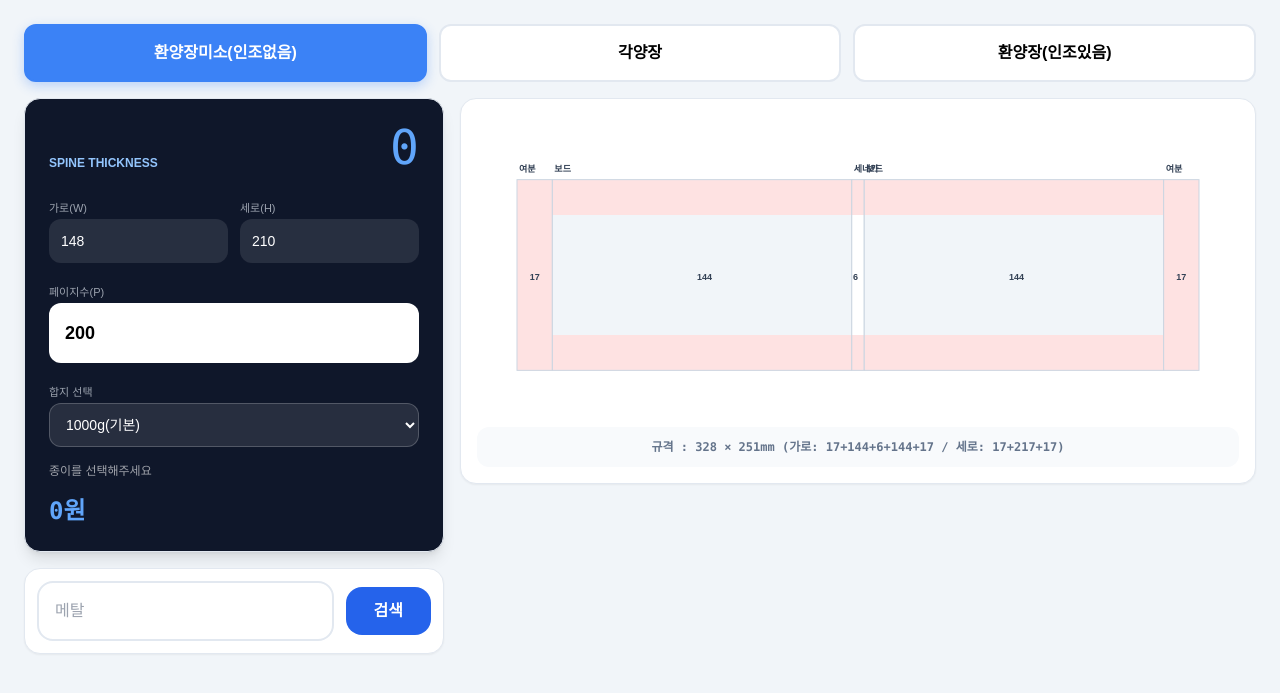
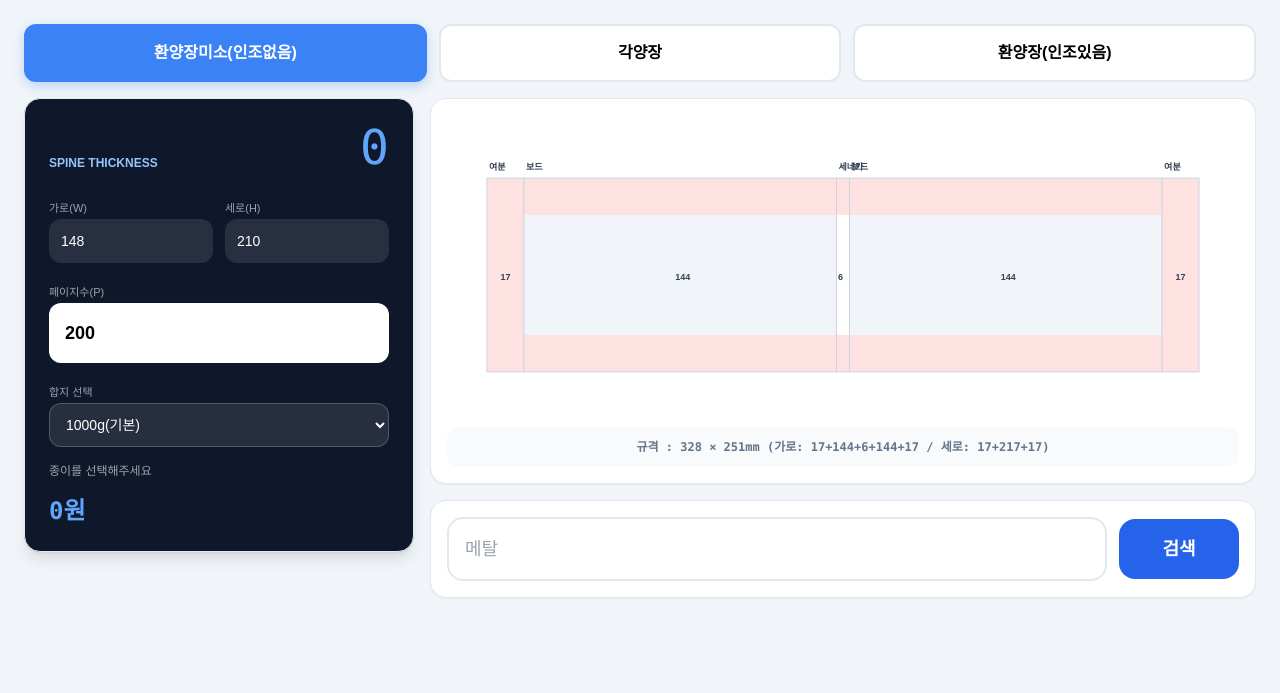
Before and after one commit to goodnotes2/paper, a Flask app: page / in a window 1280 px wide. Shown: the top 693 px of the page. Run offline with Flask 3, Linux system fonts and the light colour scheme; the visitor is signed in with stand-in values (Sample User, id 1); some libraries are stand-ins or nearby versions; some web fonts are replaced.

Commit message:
레이아웃 수정

```diff
--- a/templates/index.html
+++ b/templates/index.html
@@ -42,7 +42,7 @@
             </div>
         </div>
 
-        <div class="grid grid-cols-1 xl:grid-cols-[420px_minmax(0,1fr)] gap-4 items-start">
+        <div class="grid grid-cols-1 xl:grid-cols-[390px_minmax(0,1fr)] gap-4 items-start">
 
             <!-- 왼쪽 영역 -->
             <div class="space-y-4">
@@ -87,13 +87,6 @@
                     </div>
                 </div>
 
-                <div class="glass-card p-3 shadow-sm">
-                    <form method="POST" class="flex items-center gap-3">
-                        <input type="text" name="keyword" value="{{ keyword }}" placeholder="메탈" class="flex-1 p-4 rounded-2xl outline-none border-2 border-slate-200 focus:border-blue-500">
-                        <button type="submit" class="bg-blue-600 text-white px-7 py-3 rounded-2xl font-bold shrink-0">검색</button>
-                    </form>
-                </div>
-
                 <div id="favorites_bar" class="flex flex-col gap-2"></div>
             </div>
 
@@ -102,6 +95,21 @@
                 <div class="glass-card p-4 shadow-sm text-center bg-white">
                     <canvas id="mainCanvas" style="width:100%; height:300px;"></canvas>
                     <div id="final_formula" class="mt-3 p-3 bg-slate-50 rounded-xl font-mono text-xs text-slate-500 font-bold">합지와 종이를 선택하면 규격이 표시됩니다.</div>
+                </div>
+
+                <!-- 검색창을 중앙 영역으로 이동 -->
+                <div class="glass-card p-4 shadow-sm bg-white">
+                    <form method="POST" class="flex items-center gap-3">
+                        <input type="text"
+                               name="keyword"
+                               value="{{ keyword }}"
+                               placeholder="메탈"
+                               class="flex-1 p-4 rounded-2xl outline-none border-2 border-slate-200 focus:border-blue-500 text-lg">
+                        <button type="submit"
+                                class="bg-blue-600 text-white px-8 py-4 rounded-2xl font-bold shrink-0 min-w-[120px] text-lg">
+                            검색
+                        </button>
+                    </form>
                 </div>
 
                 {% if results %}
```
